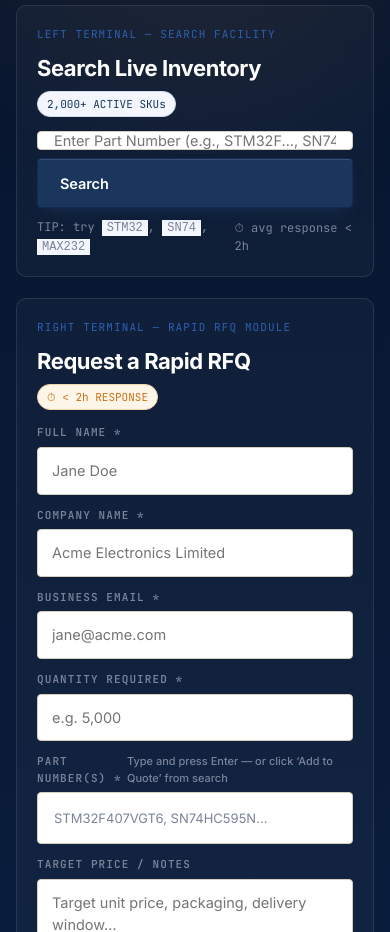
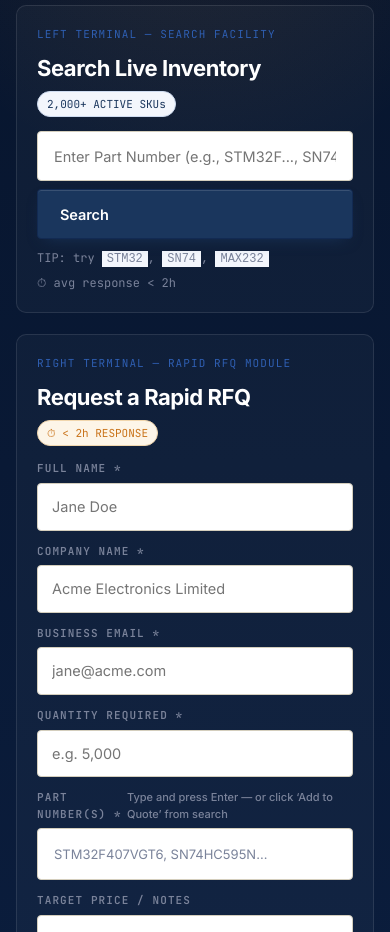
Before and after one commit to ashish8141/srmglobal, a Next.js app: page / in a window 390 px wide. Shown: the part 3060-3992 px from the top of the page. Built offline with nearby package versions, Linux system fonts and the light colour scheme.

Commit message:
fix(layout): enforce absolute 100% width and stretch alignment on mobile search form

```diff
--- a/app/globals.css
+++ b/app/globals.css
@@ -1494,6 +1494,42 @@ button {
 .inventory-search-form {
   display: flex;
   gap: 8px;
+  width: 100%;
+}
+
+.inventory-search-input {
+  flex: 1;
+  min-width: 0;
+  height: 50px;
+  padding: 0 16px;
+  border: 1px solid var(--line-2);
+  border-radius: var(--radius);
+  font: inherit;
+  font-size: 14.5px;
+  background: #fff;
+  color: var(--text);
+  transition: border-color .15s, box-shadow .15s;
+}
+
+.inventory-search-input:focus {
+  border-color: var(--ink-400);
+  box-shadow: 0 0 0 3px rgba(26, 54, 93, 0.08);
+  outline: none;
+}
+
+.inventory-search-btn {
+  height: 50px;
+  flex-shrink: 0;
+}
+
+.inventory-search-tip-row {
+  display: flex;
+  justify-content: space-between;
+  align-items: center;
+  margin-top: 10px;
+  font-size: 12px;
+  color: var(--text-faint);
+  gap: 8px;
 }
 
 .contact-card {
@@ -1891,11 +1927,24 @@ button {
   .inventory-search-form {
     flex-direction: column;
     width: 100%;
-  }
-
-  .inventory-search-form input,
-  .inventory-search-form button {
+    align-items: stretch !important;
+  }
+
+  .inventory-search-input {
     width: 100% !important;
+    max-width: 100% !important;
+    flex: none !important;
+  }
+
+  .inventory-search-btn {
+    width: 100% !important;
+    flex: none !important;
+  }
+
+  .inventory-search-tip-row {
+    flex-direction: column;
+    align-items: flex-start !important;
+    gap: 6px;
   }
 
   .contact-card {
--- a/components/InventorySearch.jsx
+++ b/components/InventorySearch.jsx
@@ -49,21 +49,17 @@ export default function InventorySearch() {
       </div>
       <div className="inventory-search-form">
         <input
+          className="inventory-search-input"
           value={q}
           onChange={(e) => setQ(e.target.value)}
           onKeyDown={(e) => { if (e.key === "Enter") run(q); }}
           placeholder="Enter Part Number (e.g., STM32F..., SN74...)"
-          style={{
-            flex: 1, height: 50, padding: "0 16px",
-            border: "1px solid var(--line-2)", borderRadius: "var(--radius)",
-            font: "inherit", fontSize: 14.5, minWidth: 0
-          }}
         />
-        <button className="btn btn-primary" style={{ height: 50 }} onClick={() => run(q)} disabled={loading}>
+        <button className="btn btn-primary inventory-search-btn" onClick={() => run(q)} disabled={loading}>
           {loading ? "Searching…" : "Search"}
         </button>
       </div>
-      <div style={{ marginTop: 10, display: "flex", justifyContent: "space-between", alignItems: "center", fontSize: 12, color: "var(--text-faint)" }}>
+      <div className="inventory-search-tip-row">
         <div className="mono">TIP: try <code style={{ background: "var(--ink-050)", padding: "1px 5px" }}>STM32</code>, <code style={{ background: "var(--ink-050)", padding: "1px 5px" }}>SN74</code>, <code style={{ background: "var(--ink-050)", padding: "1px 5px" }}>MAX232</code></div>
         <div className="mono">⏱ avg response &lt; 2h</div>
       </div>
```
